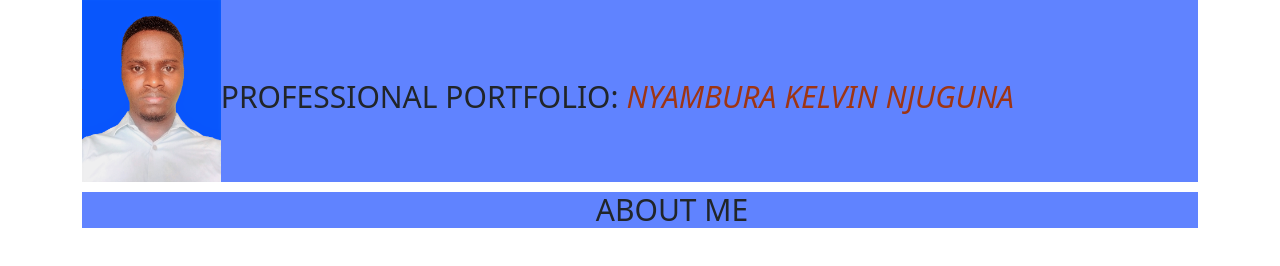
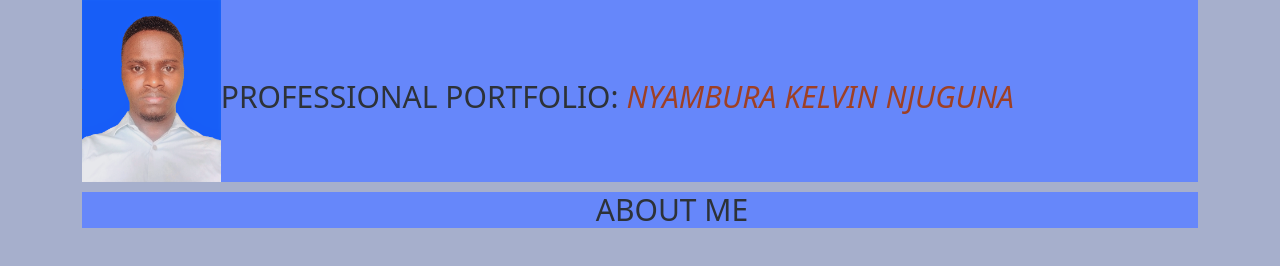
Before and after one commit to Kevson102/Portfolio-Landing-Page, a plain HTML site: page index.html in a window 1280 px wide. Drawn offline with Linux system fonts and the light colour scheme.

Commit message:
ADDS THE BACKGROUN COLOR

```diff
--- a/CSS/index.css
+++ b/CSS/index.css
@@ -1,8 +1,13 @@
+body{
+  background-color: #a6afcc;
+  opacity: 90%;
+}
 .sec1 {
   display: flex;
 }
 .section{
   background-color: #6083FF;
+  /* opacity: 0%; */
 }
 .section>h1 {
   font-size: 30px;
```
